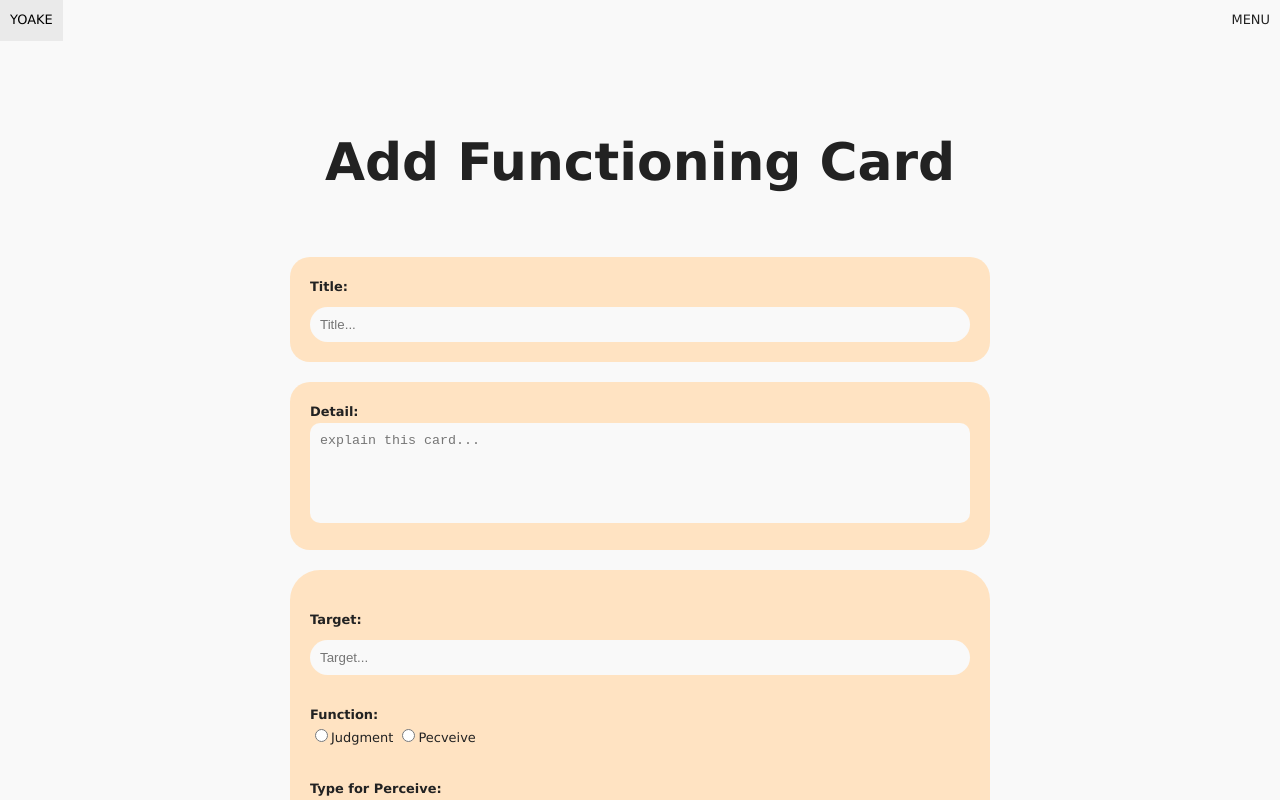
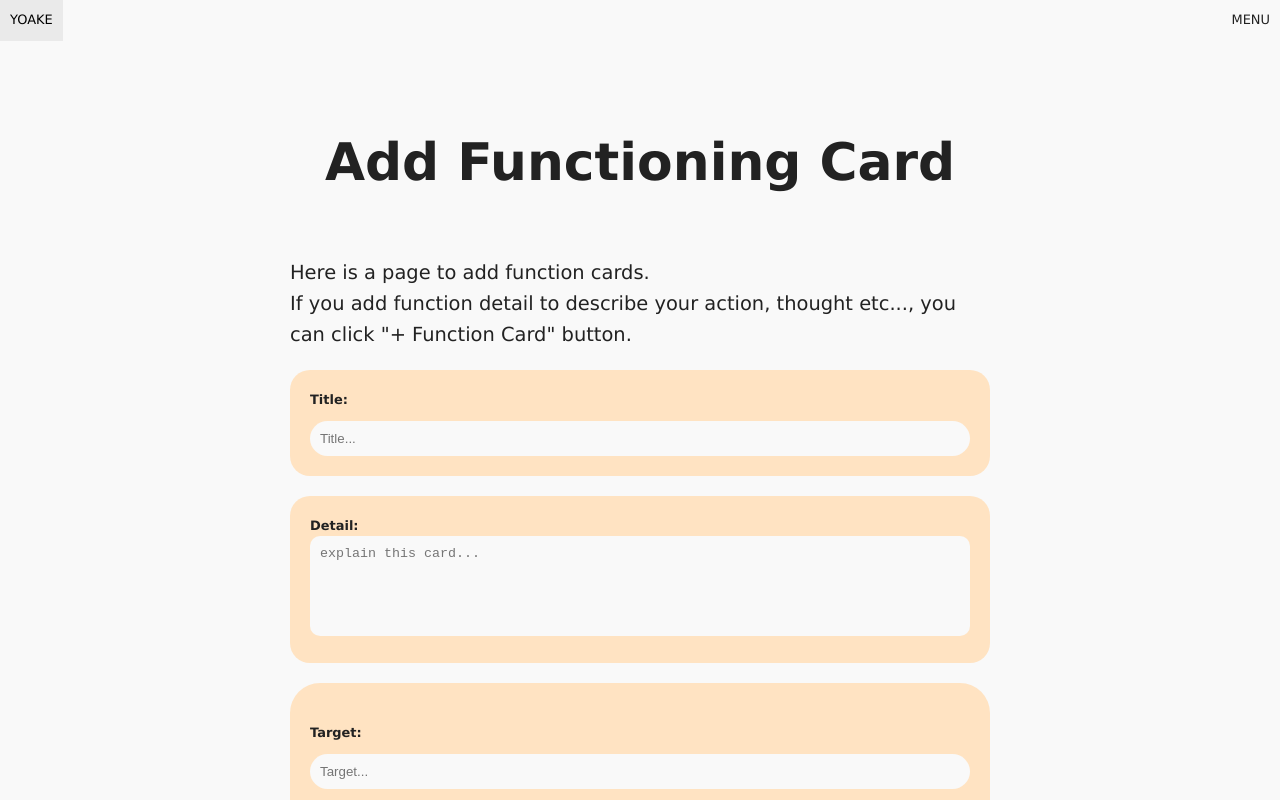
Before and after one commit to sanflog/yoakeNext, a Next.js app: page /thinkingAnalyzer/addCard/addCard in a window 1280 px wide. Shown: the top 800 px of the page. Built offline with nearby package versions, Linux system fonts and the light colour scheme.

Commit message:
adjustment_something

```diff
--- a/components/left_navigation_menu.module.css
+++ b/components/left_navigation_menu.module.css
@@ -14,7 +14,7 @@
 	transform: translate(-100%, -100%);
 
 	animation-name: slideIn;
-	animation-duration: 0.4s;
+	animation-duration: 0.3s;
 	animation-fill-mode: forwards;
 }
 
--- a/pages/thinkingAnalyzer/addCard/addCard.jsx
+++ b/pages/thinkingAnalyzer/addCard/addCard.jsx
@@ -136,6 +136,16 @@ export default function ListCard() {
 			<section>
 
 				<h1 className={utilStyles.bigHeader}>Add Functioning Card</h1>
+				<p
+					className ={`
+						${utilStyles.maxWidth700}
+						${utilStyles.marginAlign}
+						${utilStyles.fs15em}
+					`}
+				>
+					Here is a page to add function cards.<br />
+					If you add function detail to describe your action,	thought etc...,  you can click "+ Function Card" button.
+				</p>
 
 				<AddCardForm />
 
--- a/pages/thinkingAnalyzer/addCard/addCard.module.css
+++ b/pages/thinkingAnalyzer/addCard/addCard.module.css
@@ -34,7 +34,7 @@
 }
 
 .addCardDetail {
-	margin: 10px 0 10px 0;
+	margin: 20px 0 20px 0;
 	padding: 20px;
 	border-radius: 30px;
 	background-color: #ffe3c2;
--- a/styles/utils.module.css
+++ b/styles/utils.module.css
@@ -130,7 +130,7 @@
 }
 
 .bgBlue {
-	background-color: #c2c4ff;
+	background-color: #ccdaff;
 }
 
 .bgRed {
@@ -138,7 +138,7 @@
 }
 
 .bgGreen {
-	background-color: #b3edba;
+	background-color: #ccffe0;
 }
 
 
@@ -200,12 +200,21 @@
  * text
  */
 
+.fs15em {
+	font-size: 1.5em;
+}
+
 .lightText {
   color: #666;
 }
 
 .textAlign {
 	text-align: center;
+}
+
+.marginAlign {
+	margin-right: auto;
+	margin-left: auto;
 }
 
 .fontBold {
@@ -235,6 +244,13 @@
 /*
  * others
  */
+
+.minWidth500 {
+	min-width: 500px;
+}
+.maxWidth700 {
+	max-width: 700px;
+}
 
 .width36emAndMarginAuto {
 	max-width: 40em;
```
